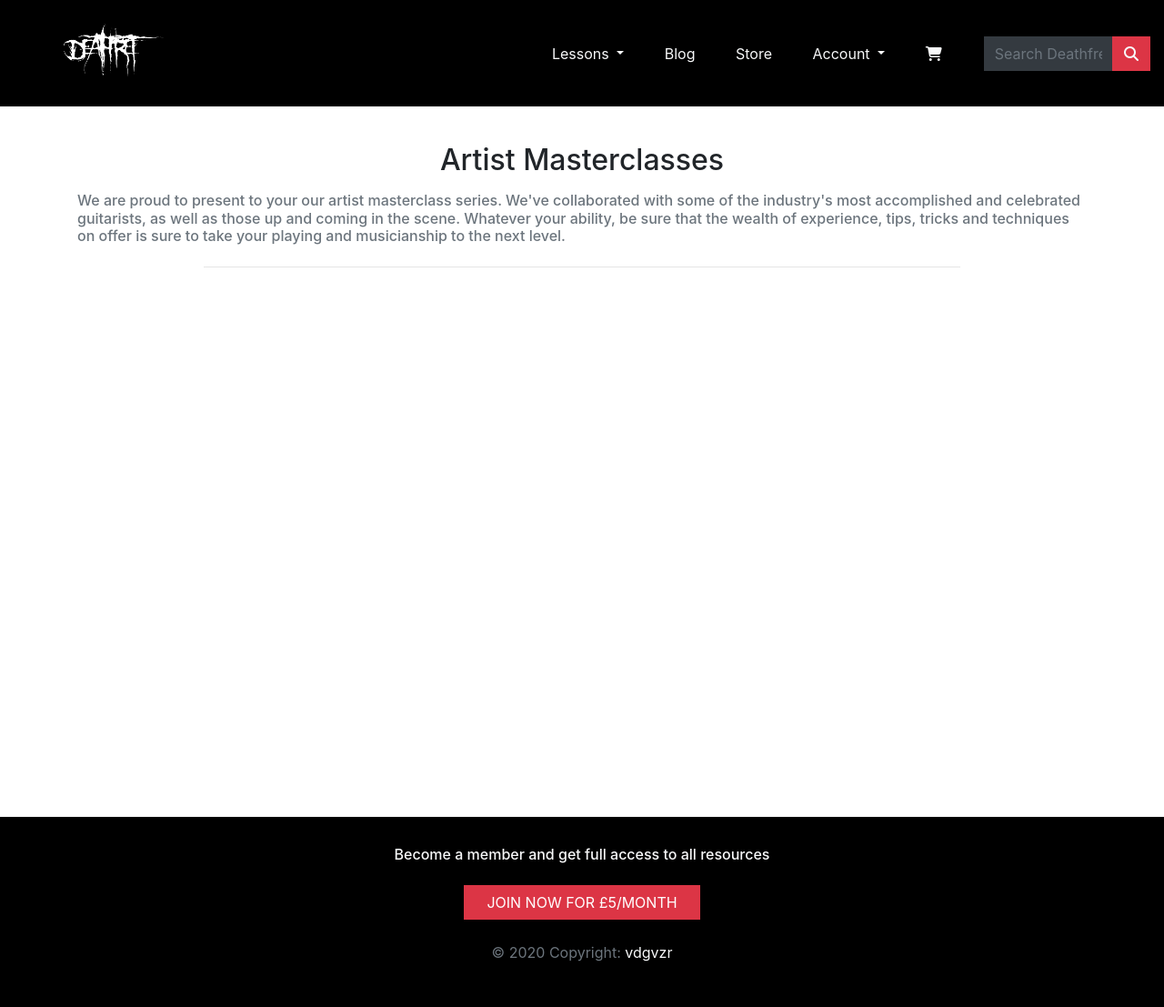
After one commit to Code-Institute-Submissions/milestone-project-114, a Django app: page /artist-masterclasses/ in a window 1280 px wide. The commit adds this page. Shown: the whole page at 91% size. Run offline with Django 3.2, Linux system fonts and the light colour scheme; data that the repository does not hold is empty; some libraries are stand-ins or nearby versions.

Commit message:
Added masterclass page and individual lessons to views, urls and templates

```diff
--- a/deathfret_guitar/urls.py
+++ b/deathfret_guitar/urls.py
@@ -22,6 +22,7 @@ urlpatterns = [
     path('admin/', admin.site.urls),
     path('accounts/', include('allauth.urls')),
     path('', include('index.urls')),
+    path('artist-masterclasses/', include('lessons.urls')),
     path('subscribe/', include('subscribe.urls')),
     path('store/', include('merch.urls')),
 ] + static(settings.MEDIA_URL, document_root=settings.MEDIA_ROOT)
--- a/lessons/admin.py
+++ b/lessons/admin.py
@@ -15,6 +15,8 @@ class LessonAdmin(admin.ModelAdmin):
         'masterclass'
     )
 
+    ordering = ('lesson_number',)
+
 admin.site.register(Artist, ArtistAdmin)
 admin.site.register(MasterclassOverview)
 admin.site.register(Masterclass, LessonAdmin)
--- /dev/null
+++ b/lessons/templates/lessons/masterclasses.html
@@ -0,0 +1,57 @@
+<!doctype html>
+
+{% extends "base.html" %}
+{% load static %}
+
+{% block header %}
+    <div class="header-container">
+        <div class="row">
+            <div class="col"></div>
+        </div>
+    </div>
+{% endblock %}
+
+{% block content %}
+    <div class="container">
+        <div class="row pt-4">
+            <div class="col mt-3">
+                <h2 class="text-center">Artist Masterclasses</h2>
+
+                <h6 class="py-2 text-secondary">
+                    We are proud to present to your our artist masterclass series. We've collaborated with some of the industry's
+                    most accomplished and celebrated guitarists, as well as those up and coming in the scene. Whatever your ability,
+                    be sure that the wealth of experience, tips, tricks and techniques on offer is sure to take your playing and
+                    musicianship to the next level.
+                </h6>
+
+                <hr class="w-75 mb-1">
+            </div>
+        </div>
+
+        <div class="row">
+            <div class="subscription-container col-10 offset-1">
+                <div class="row"></div>
+
+                <div class="row my-3">
+                    {% for overview in overviews %}
+                        <div class="col-sm-6 col-md-6">
+                            <div class="card h-100 border-0 p-3">
+                                <a href="{% url 'masterclass' overview.masterclass_title %}">
+                                    <img src="{{ overview.artist.artist_image.url }}" alt="{{ overview.artist.name }}" class="item-img card-img-top img-fluid">
+                                </a>
+
+                                <h4 class="pt-3">{{ overview.masterclass_title_friendly_name }}</h4>
+
+                                <h5 class="font-weight-light">{{ overview.artist.artist_friendly_name }}</h5>
+
+                                <p class="small text-secondary text-muted text-uppercase">
+                                    {{ overview.artist.skill_level1 }}{% if overview.artist.skill_level2 %}, {{ overview.artist.skill_level2 }}{% endif %}{% if overview.artist.skill_level3 %}, {{ overview.artist.skill_level3 }}{% endif %} | {{ overview.artist.discipline1 }}{% if overview.artist.discipline2 %}, {{ overview.artist.discipline2 }}{% endif %}
+                                </p>
+                            </div>
+                        </div>
+                    {% endfor %}
+                </div>
+            </div>
+        </div>
+    </div>
+{% endblock %}
--- /dev/null
+++ b/lessons/urls.py
@@ -0,0 +1,7 @@
+from django.urls import path
+from . import views
+
+urlpatterns = [
+    path('', views.masterclasses, name='masterclasses'),
+    path('<masterclass_title>', views.masterclass, name='masterclass'),
+]
--- a/lessons/views.py
+++ b/lessons/views.py
@@ -1,3 +1,35 @@
-from django.shortcuts import render
+from django.shortcuts import render, get_object_or_404
+from .models import Artist, MasterclassOverview, Masterclass
 
-# Create your views here.
+
+def masterclasses(request):
+    """ View to render the masterclasses page """
+
+    artists = Artist.objects.all()
+    overviews = MasterclassOverview.objects.all()
+
+    context = {
+        'artists': artists,
+        'overviews': overviews,
+    }
+
+    return render(request, 'lessons/masterclasses.html', context)
+
+
+def masterclass(request, masterclass_title):
+    """ View to render the masterclass lessons page """
+
+    masterclass = get_object_or_404(MasterclassOverview, masterclass_title=masterclass_title)
+    artist = get_object_or_404(Artist)
+
+    overviews = MasterclassOverview.objects.all()
+    lessons = Masterclass.objects.all()
+
+    context = {
+        'masterclass': masterclass,
+        'artist': artist,
+        'overviews': overviews,
+        'lessons': lessons,
+    }
+
+    return render(request, 'lessons/masterclass.html', context)
--- a/merch/templates/merch/store.html
+++ b/merch/templates/merch/store.html
@@ -29,7 +29,7 @@
                         <div class="col-sm-6 col-md-6 col-lg-4 col-xl-3 mb-3">
                             <div class="card shadow h-100 border-1">
                                 <a href="">
-                                    <img src="{{ item.image.url }}" alt="{{ item.name }}" class="card-img-top img-fluid">
+                                    <img src="{{ item.image.url }}" alt="{{ item.name }}" class="item-img card-img-top img-fluid">
                                 </a>
 
                                 <div class="card-body pb-0">
--- a/static/css/base.css
+++ b/static/css/base.css
@@ -43,6 +43,12 @@ body {
     min-height: 75vh;
 }
 
+.item-img {
+    height: 300px;
+    width: 300px;
+    object-fit: cover;
+}
+
 /* -------------------------- Juicer */
 
 .j-paginate {
--- a/templates/base.html
+++ b/templates/base.html
@@ -60,7 +60,7 @@
                         </a>
 
                         <div class="dropdown-menu" aria-labelledby="lesson-options">
-                            <a href="" class="dropdown-item">Masterclasses</a>
+                            <a href="{% url 'masterclasses' %}" class="dropdown-item">Masterclasses</a>
                         </div>
                     </li>
 
```
Also changed, not shown: lessons/models.py (+5 -2 lines), lessons/templates/lessons/masterclass.html (added, +41 -0 lines), lessons/migrations/0005_auto_20200922_1519.py (added).
